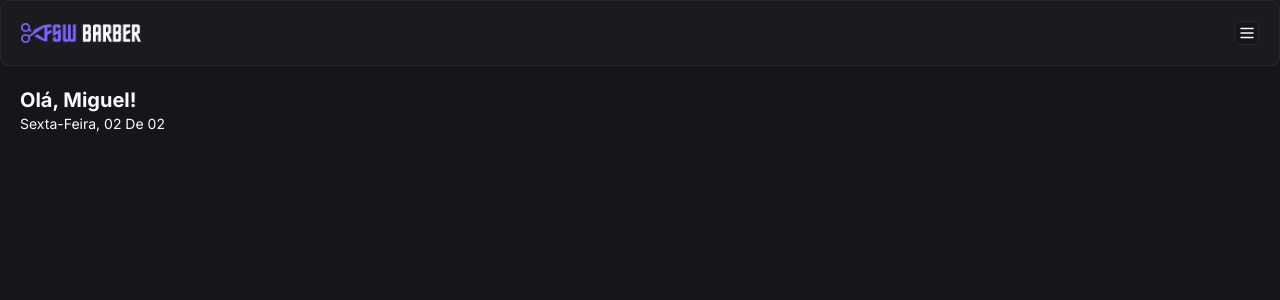
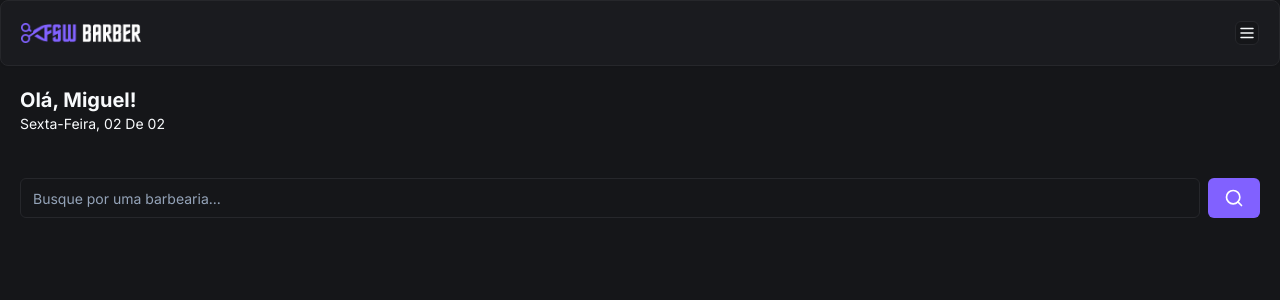
Before and after one commit to heribertomonteiro/FSW-Barber, a Next.js app: page / in a window 1280 px wide. Shown: the top 300 px of the page. Built offline with nearby package versions, Linux system fonts and the light colour scheme.

Commit message:
feat: add initial compnents search

```diff
--- /dev/null
+++ b/app/(home)/_components/search.tsx
@@ -0,0 +1,16 @@
+import { Button } from "@/app/_components/ui/button";
+import { Input } from "@/app/_components/ui/input";
+import { SearchIcon } from "lucide-react";
+
+const Search = () => {
+    return (
+        <div className="flex itens-center gap-2">
+            <Input placeholder="Busque por uma barbearia..."/>
+            <Button variant="default">
+                <SearchIcon size={20}/>
+            </Button>
+        </div>
+     );
+}
+
+export default Search;
--- a/app/(home)/page.tsx
+++ b/app/(home)/page.tsx
@@ -1,6 +1,9 @@
+"use client";
+
 import { ptBR } from "date-fns/locale";
 import Header from "../_components/header";
 import { format } from "date-fns";
+import Search from "./_components/search";
 
 export default function Home() {
   return (
@@ -12,6 +15,10 @@
           {format(new Date(), "EEEE',' dd 'de' MM", { locale: ptBR })}
         </p>
       </div>
+
+      <div className="p-5 mt-6">
+        <Search/>
+      </div>
     </div>
   );
 }
--- /dev/null
+++ b/app/_components/ui/input.tsx
@@ -0,0 +1,25 @@
+import * as React from "react"
+
+import { cn } from "@/app/_lib/utils"
+
+export interface InputProps
+  extends React.InputHTMLAttributes<HTMLInputElement> {}
+
+const Input = React.forwardRef<HTMLInputElement, InputProps>(
+  ({ className, type, ...props }, ref) => {
+    return (
+      <input
+        type={type}
+        className={cn(
+          "flex h-10 w-full rounded-md border border-input bg-background px-3 py-2 text-sm ring-offset-background file:border-0 file:bg-transparent file:text-sm file:font-medium placeholder:text-muted-foreground focus-visible:outline-none focus-visible:ring-2 focus-visible:ring-ring focus-visible:ring-offset-2 disabled:cursor-not-allowed disabled:opacity-50",
+          className
+        )}
+        ref={ref}
+        {...props}
+      />
+    )
+  }
+)
+Input.displayName = "Input"
+
+export { Input }
```
